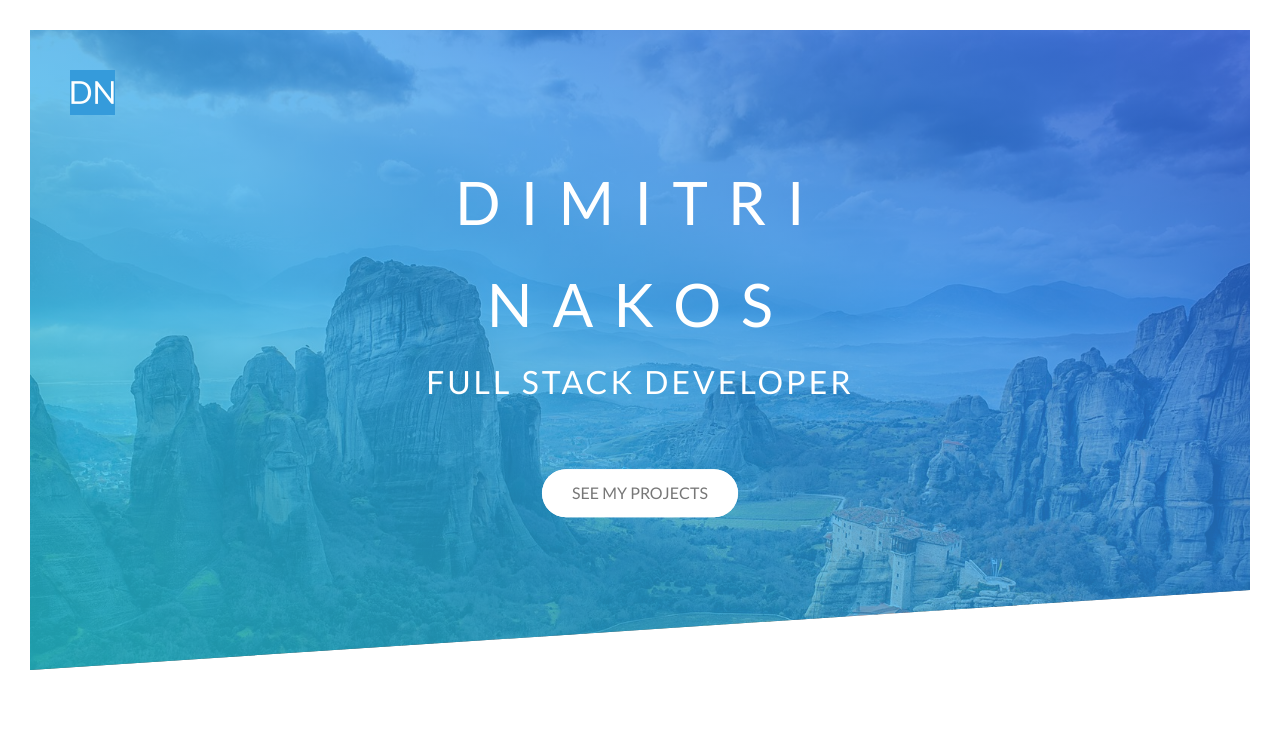
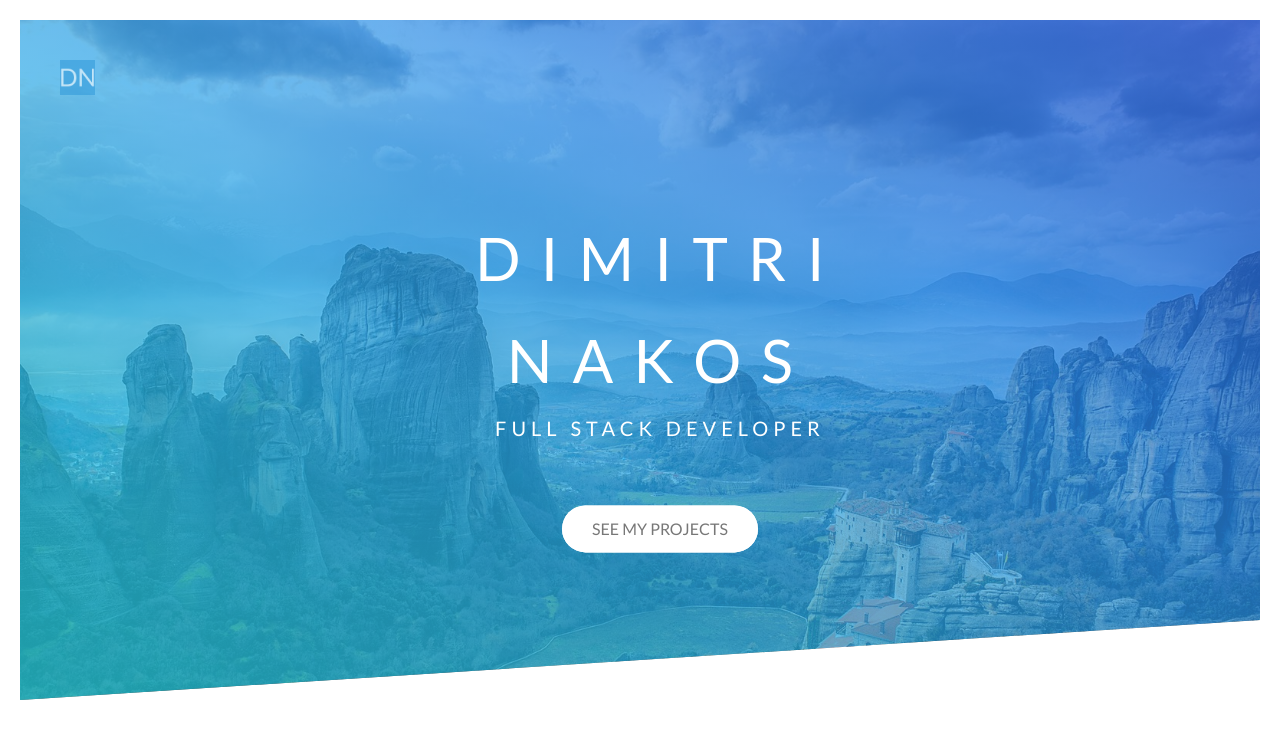
Before and after one commit to diminako/designPractice, a plain HTML site: page index.html in a window 1280 px wide. Drawn offline with Linux system fonts and the light colour scheme.

Commit message:
made adjustments to responsiveness

```diff
--- a/assets/css/style.css
+++ b/assets/css/style.css
@@ -11,13 +11,16 @@ light blue - #2EEAF2
     box-sizing: border-box;
 }
 
+html {
+    font-size: 10px;
+}
+
 body {
     font-family: "Lato", sans-serif;
     font-weight: 400;
-    font-size: 16px;
     line-height: 1.7;
     color: #777;
-    padding: 30px;
+    padding: 2rem;
 }
 
 .header {
@@ -26,57 +29,59 @@ body {
         to right top,
         hsla(182, 88%, 56%, 0.7),
         hsla(223, 88%, 56%, 0.7)),
-        url(../images/headerMeteora.jpg.jpg);
+        url(../images/headerMeteora.jpg);
     background-size: cover;
     background-position: center;
     position: relative;
     clip-path: polygon(
         0 0,
         100% 0,
-        100% 70vh,
-        0% 80vh
+        100% 75vh,
+        0% 85vh
     );
 }
 
-.logoBox {
+.logo-box {
     position: absolute;
-    top: 40px;
-    left: 40px;
+    top: 4rem;
+    left: 4rem;
 }
 
 .logo {
-    height: 45px;
+    height: 3.5rem;
+    opacity: .6;
 }
 
-.textBox {
+.text-box {
     position: absolute;
-    top: 40%;
-    left: 50%;
+    top: 45vh;
+    left: 50vw;
     transform: translate(-50%, -50%);
     text-align: center;
 }
 
-.headingPrimary {
+.heading-primary {
     color: #fff;
     text-transform: uppercase;
     backface-visibility: hidden;
-    margin-bottom: 60px;
+    margin-bottom: 6rem;
 }
 
-.headingPrimaryMain {
+.heading-primary-main {
     display: block;
-    font-size: 60px;
+    font-size: 6rem;
     font-weight: 400;
-    letter-spacing: 20px;
+    letter-spacing: 2rem;
     animation-name: moveInLeft;
     animation-duration: 1.5s;
     animation-timing-function: ease-out;
 }
 
-.headingPrimarySub {
+.heading-primary-sub {
     display: block;
     font-weight: 400;
-    letter-spacing: 3px;
+    font-size: 2rem;
+    letter-spacing: .5rem;
     animation-name: moveInRight;
     animation-duration: 1.5s;
     animation-timing-function: ease-out;
@@ -85,10 +90,10 @@ body {
 @keyframes moveInLeft {
     0% {
         opacity: 0;
-        transform: translateX(-100px);
+        transform: translateX(-10rem);
     }
     70% {
-        transform: translateX(10px);
+        transform: translateX(1rem);
 
     }
     100% {
@@ -100,10 +105,10 @@ body {
 @keyframes moveInRight {
     0% {
         opacity: 0;
-        transform: translateX(100px);
+        transform: translateX(10rem);
     }
     70% {
-        transform: translateX(-10px);
+        transform: translateX(-1rem);
 
     }
     100% {
@@ -115,7 +120,7 @@ body {
 @keyframes moveInBottom {
     0% {
         opacity: 0;
-        transform: translateY(40px);
+        transform: translateY(4rem);
     }
     100% {
         opacity: 1;
@@ -127,14 +132,15 @@ body {
 .btn:visited {
     text-transform: uppercase;
     text-decoration: none;
-    padding: 10px 30px;
+    padding: 1rem 3rem;
     display: inline-block;
-    border-radius: 100px;
+    border-radius: 10rem;
     transition: all .3s;
     position: relative;
+    font-size: 1.6rem;
 }
 
-.btnHeader {
+.btn-header {
     animation-name: moveInBottom;
     animation-duration: .5s;
     animation-timing-function: ease-out;
@@ -143,16 +149,16 @@ body {
 }
 
 .btn:hover {
-    transform: translateY(-3px);
-    box-shadow: 0 10px 20px rgba(0, 0, 0, .2);
+    transform: translateY(-.3rem);
+    box-shadow: 0 1rem 2rem rgba(0, 0, 0, .2);
 }
 
 .btn:active {
-    transform: translateY(-1px);
-    box-shadow: 0 5px 10px rgba(0, 0, 0, .2);
+    transform: translateY(-.1rem);
+    box-shadow: 0 .5rem 1rem rgba(0, 0, 0, .2);
 }
 
-.btnWhite {
+.btn-white {
     background-color: #fff;
     color: #777;
 }
@@ -162,7 +168,7 @@ body {
     display: inline-block;
     height: 100%;
     width: 100%;
-    border-radius: 100px;
+    border-radius: 10rem;
     position: absolute;
     top: 0;
     left: 0;
@@ -170,7 +176,7 @@ body {
     transition: all .4s;
 }
 
-.btnWhite::after {
+.btn-white::after {
     background-color: #fff;
 }
 
--- a/index.html
+++ b/index.html
@@ -6,31 +6,27 @@
     <meta name="viewport" content="width=device-width, initial-scale=1.0">
     <meta http-equiv="X-UA-Compatible" content="ie=edge">
 
-    <link rel="apple-touch-icon" sizes="180x180" href="/apple-touch-icon.png">
-    <link rel="icon" type="image/png" sizes="32x32" href="/favicon-32x32.png">
-    <link rel="icon" type="image/png" sizes="16x16" href="/favicon-16x16.png">
-    <link rel="manifest" href="/site.webmanifest">
 
     <link rel="preconnect" href="https://fonts.gstatic.com">
     <link href="https://fonts.googleapis.com/css2?family=Lato:wght@100;300;400;700;900&display=swap" rel="stylesheet">
 
-    <link rel="stylesheet" href="./assets/css/style.css">
     <link rel="shortcut icon" href="./assets/images/favicon.ico" type="image/x-icon">
 
+    <link rel="stylesheet" href="./assets/css/style.css">
     <title>DN || Portfolio</title>
 </head>
 
 <body>
     <header class="header">
-        <div class="logoBox">
+        <div class="logo-box">
             <img src="./assets/images/apple-touch-icon.png" alt="Logo" class="logo">
         </div>
-        <div class="textBox">
-            <h1 class="headingPrimary">
-                <span class="headingPrimaryMain">Dimitri Nakos</span>
-                <span class="headingPrimarySub">Full Stack Developer</span>
+        <div class="text-box">
+            <h1 class="heading-primary">
+                <span class="heading-primary-main">Dimitri Nakos</span>
+                <span class="heading-primary-sub">Full Stack Developer</span>
             </h1>
-            <a href="#" class="btn btnWhite btnHeader">See My Projects</a>
+            <a href="#" class="btn btn-white btn-header">See My Projects</a>
         </div>
     </header>
 
```
Also changed, not shown: assets/images/headerMeteora.jpg (renamed from assets/images/headerMeteora.jpg.jpg).
